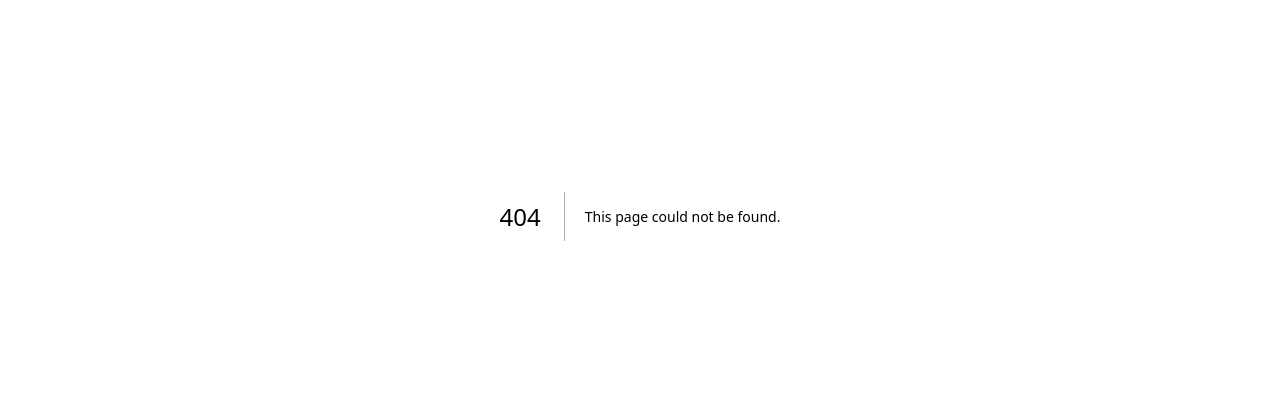
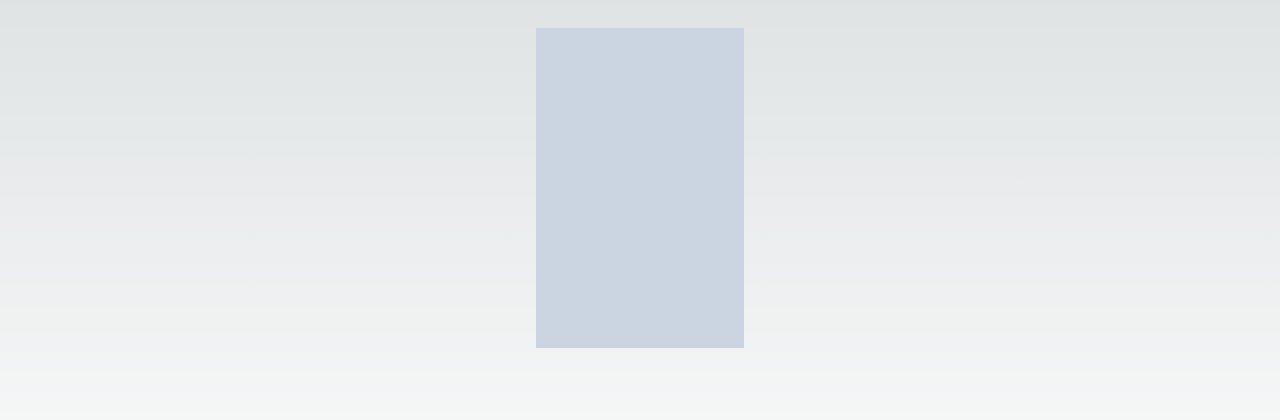
Before and after one commit to motionnblur/todo-app-client, a Next.js app: page /login in a window 1280 px wide. Before the commit this address had no page. Shown: the part 184-604 px from the top of the page. Built offline with nearby package versions, Linux system fonts and the light colour scheme.

Commit message:
Add login ui template

```diff
--- /dev/null
+++ b/app/login/page.tsx
@@ -0,0 +1,11 @@
+import React from "react";
+
+export default function page() {
+  return (
+    <main className="w-screen h-screen">
+      <div className="w-full h-full flex justify-center items-center">
+        <div className="w-52 h-80 bg-slate-300 mb-14"></div>
+      </div>
+    </main>
+  );
+}
```
